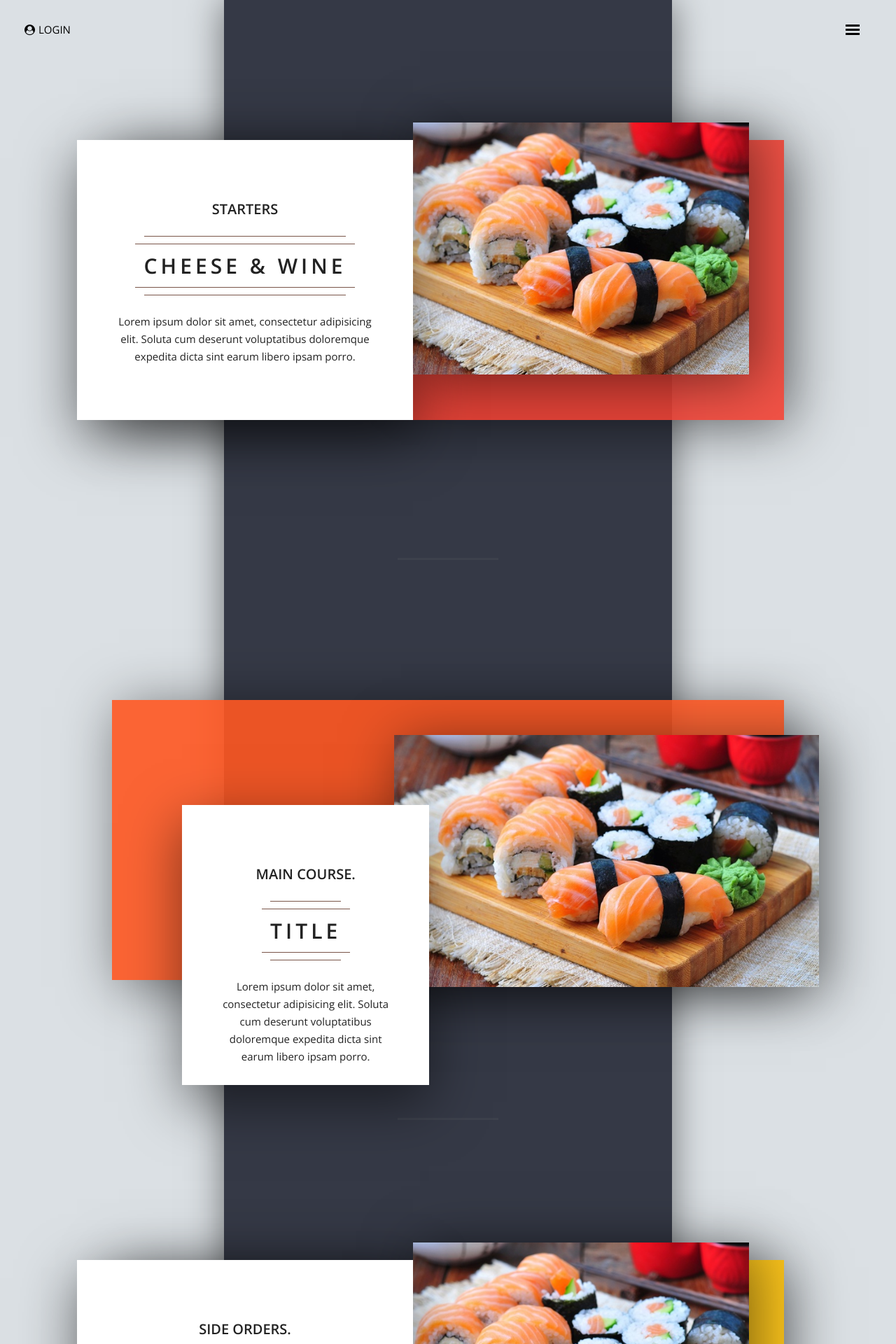
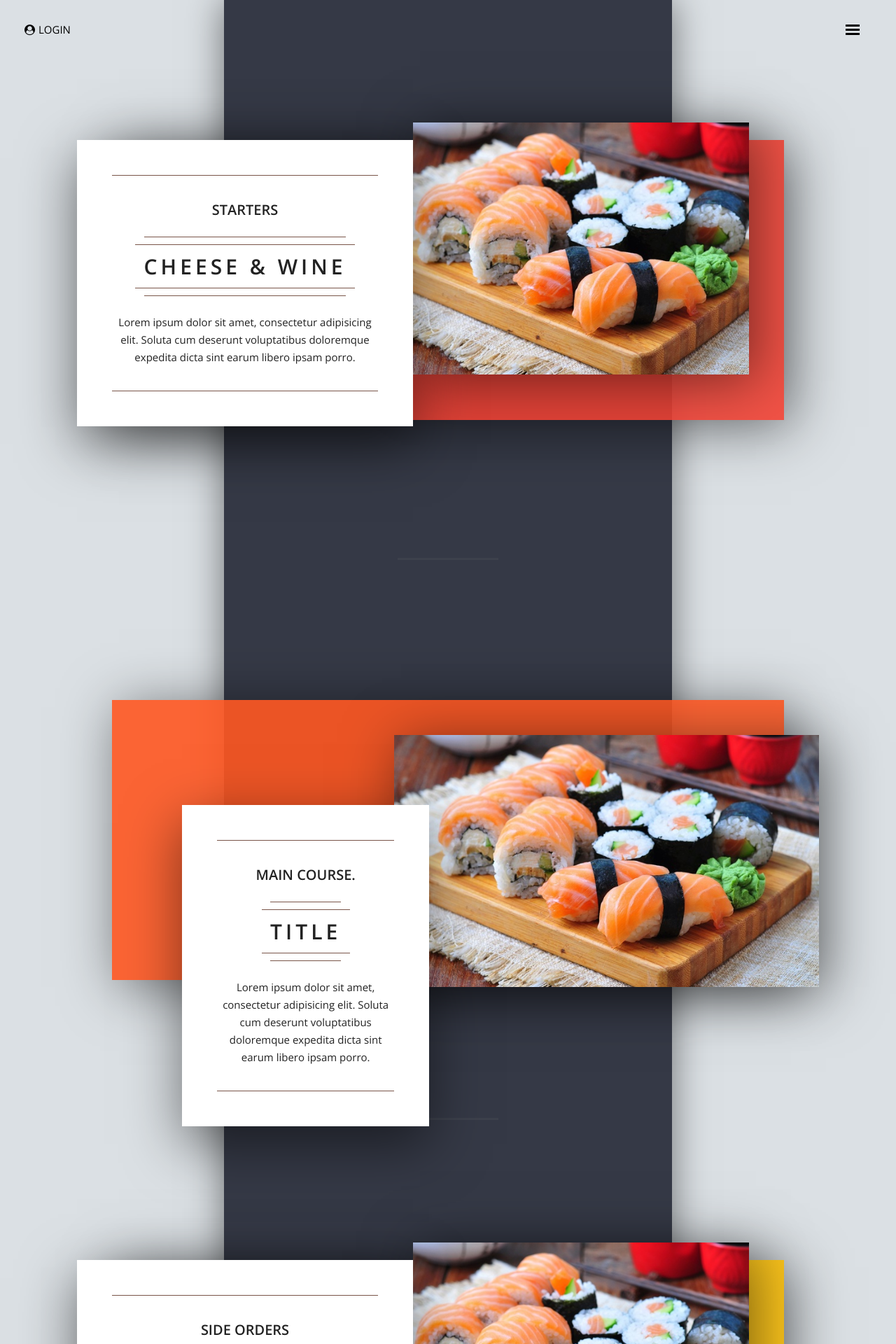
Before and after one commit to DevDanny/web-dev-2016, a PHP site: page / in a window 1280 px wide. Shown: the top 1920 px of the page at 70% size. Run offline with PHP 8.4, Linux system fonts and the light colour scheme; data that the repository does not hold is empty; some libraries are stand-ins or nearby versions.

Commit message:
fit infobox height to its content

```diff
--- a/kea-web-dev-exam/index.php
+++ b/kea-web-dev-exam/index.php
@@ -55,7 +55,7 @@
 
 		<div class="section-bg section-three">
 			<div class="info-box">
-				<h2>Side orders.</h2>
+				<h2>Side orders</h2>
 				<h3>title</h3>
 				<p>Lorem ipsum dolor sit amet, consectetur adipisicing elit. Soluta cum deserunt voluptatibus doloremque expedita dicta sint earum libero ipsam porro.
 				</p>
@@ -65,7 +65,7 @@
 
 		<div class="section-bg section-four">
 			<div class="info-box">
-				<h2>Desserts.</h2>
+				<h2>Desserts</h2>
 				<h3>title</h3>
 				<p>Lorem ipsum dolor sit amet, consectetur adipisicing elit. Soluta cum deserunt voluptatibus doloremque expedita dicta sint earum libero ipsam porro.
 				</p>
--- a/kea-web-dev-exam/style.css
+++ b/kea-web-dev-exam/style.css
@@ -287,10 +287,12 @@ nav {
 .section-bg .info-box{
 	display:flex;
 	flex-direction: column;
+	justify-content: center;
 	align-items: center;
 	z-index:3;
 	background:#fff;
 	padding:50px;
+	height:fit-content;
 	width:calc(40% - 100px);
 }
 .section-bg .info-box:before{
@@ -313,6 +315,7 @@ nav {
 	padding:10px 0;
 }
 .section-bg .info-box h3{
+	text-align:center;
 	font-size:30px;
 	font-weight:600;
 	letter-spacing:5px;
```
